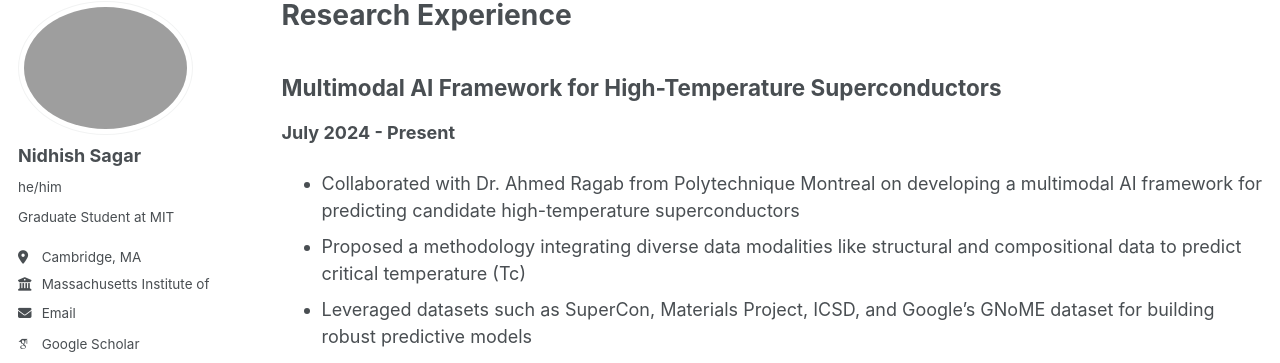
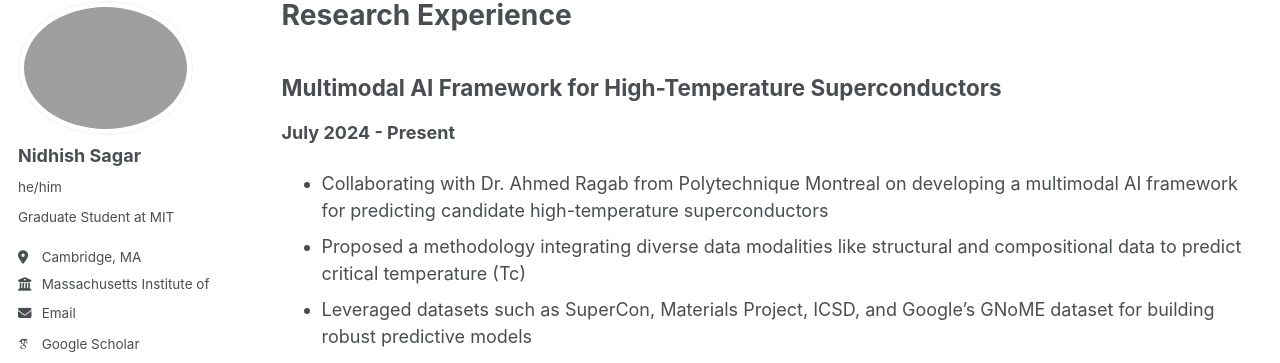
Before and after one commit to sagarnidhish/sagarnidhish.github.io, a Jekyll site: the page built from _pages/research_experience.html, in a window 1280 px wide and 900 px high. Shown: the part 105-468 px from the top of the window. Built offline with Jekyll 4.4.1, drawn with Linux system fonts in a browser that asks for light colours; some web fonts are replaced.

Commit message:
Update research_experience.html

```diff
--- a/_pages/research_experience.html
+++ b/_pages/research_experience.html
@@ -13,7 +13,7 @@ author_profile: true
   <h2>Multimodal AI Framework for High-Temperature Superconductors</h2>
   <p><strong>July 2024 - Present </strong></p>
   <ul>
-    <li>Collaborated with Dr. Ahmed Ragab from Polytechnique Montreal on developing a multimodal AI framework for predicting candidate high-temperature superconductors</li>
+    <li>Collaborating with Dr. Ahmed Ragab from Polytechnique Montreal on developing a multimodal AI framework for predicting candidate high-temperature superconductors</li>
     <li>Proposed a methodology integrating diverse data modalities like structural and compositional data to predict critical temperature (Tc)</li>
     <li>Leveraged datasets such as SuperCon, Materials Project, ICSD, and Google’s GNoME dataset for building robust predictive models</li>
     <li>Developing custom encoders (e.g., GNNs for crystal structures, CNNs for phase diagrams) and multimodal integration techniques involving these encoders</li>
```
